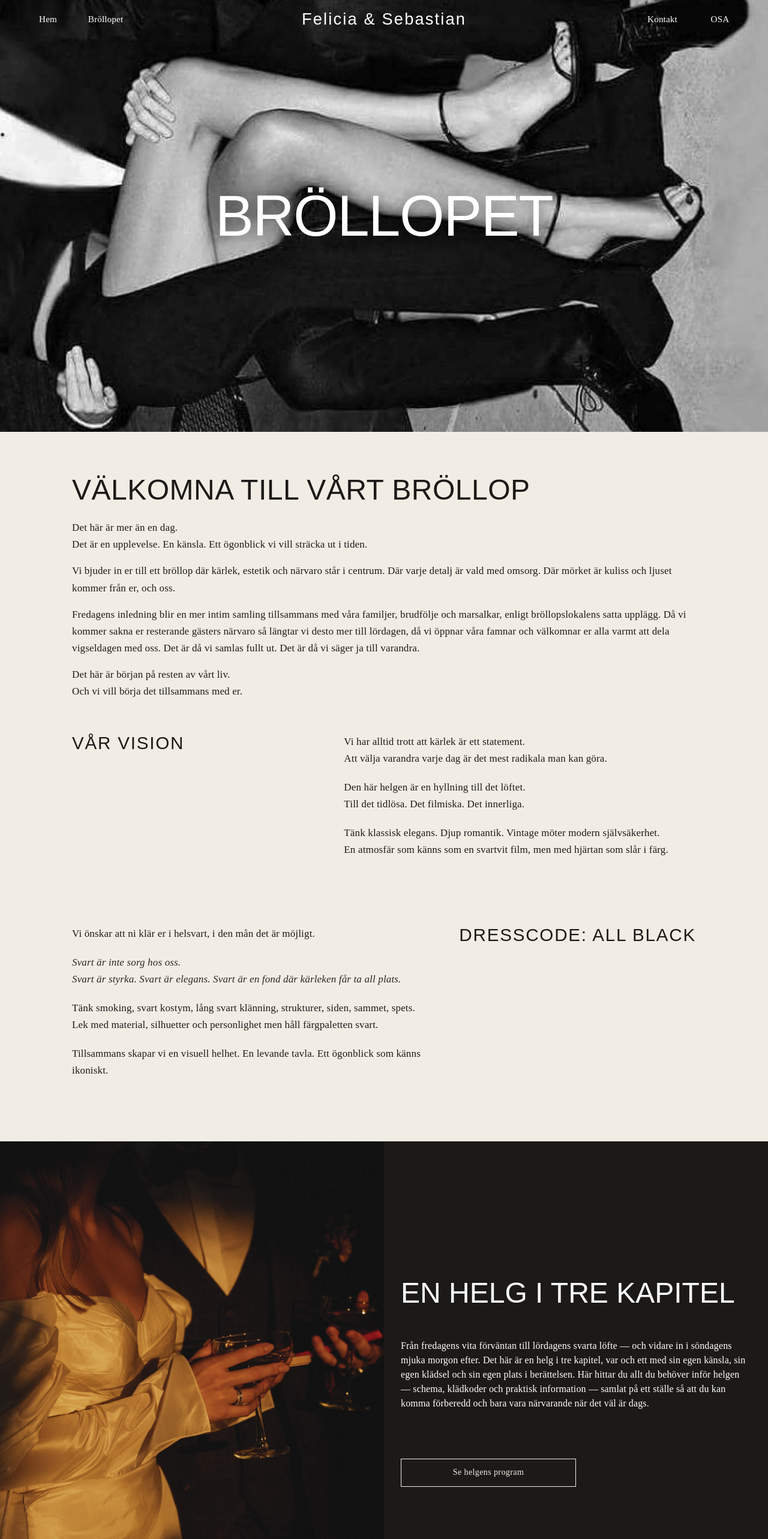
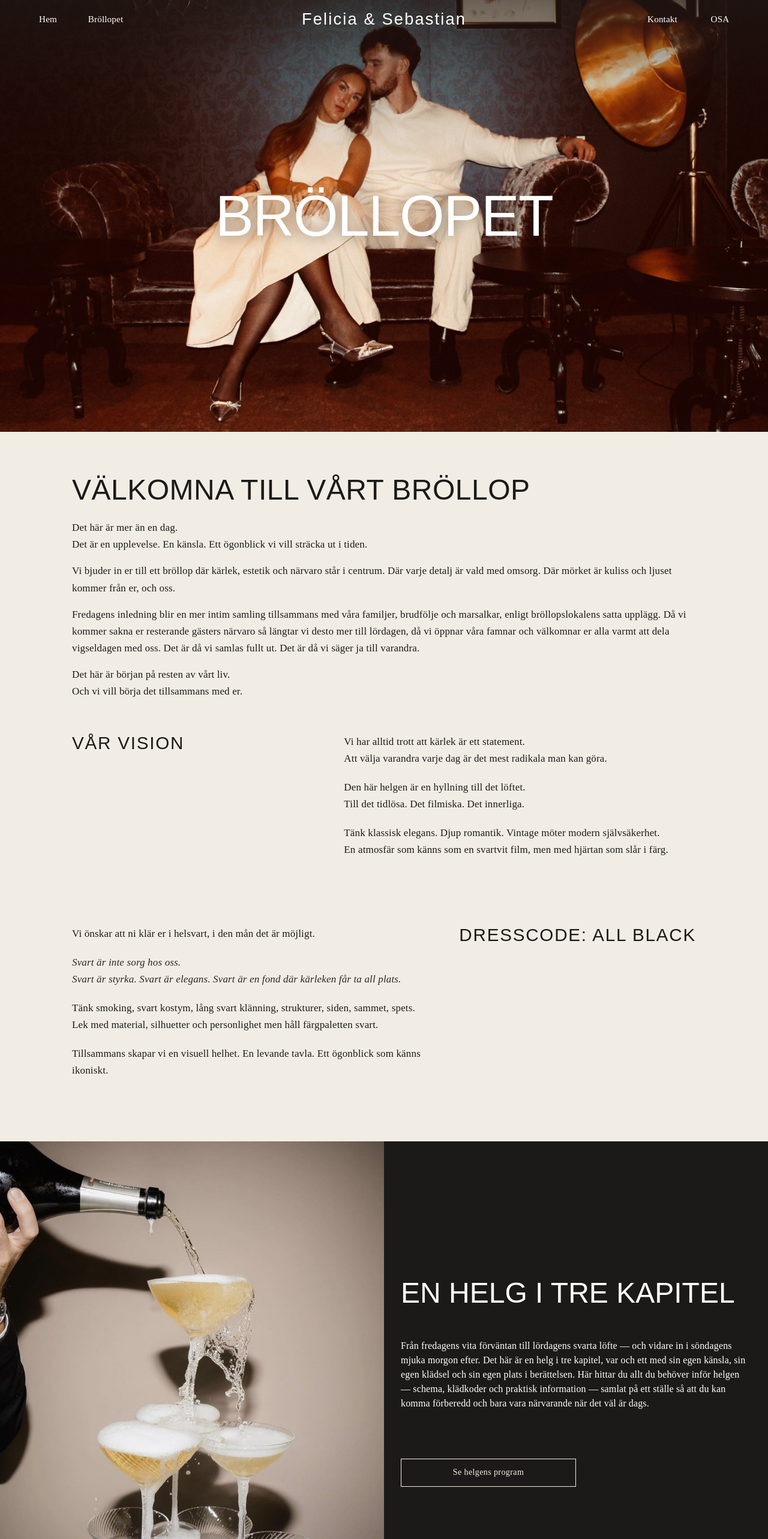
Before and after one commit to danibystrom/The-big-day, a Next.js app in the folder my-app/: page /brollopet in a window 1280 px wide. Shown: the top 2566 px of the page at 60% size. Built offline with nearby package versions, Linux system fonts and the light colour scheme; a web font is replaced by a local one; what @mui/material-nextjs would draw is missing.

Commit message:
Update Brollopet page background and images for enhanced visual appeal
* Change background image to a linear gradient overlay with a new photo.
* Update image sources in SplitSection components to use new images for better representation.

```diff
--- a/my-app/src/app/brollopet/page.tsx
+++ b/my-app/src/app/brollopet/page.tsx
@@ -132,7 +132,8 @@ export default function BrollopetPage() {
           flexDirection: "column",
           justifyContent: "center",
           alignItems: "center",
-          backgroundImage: "url(/osapage.jpeg)",
+          backgroundImage:
+            "linear-gradient(to bottom, rgba(28, 26, 24, 0.62) 0%, rgba(28, 26, 24, 0.18) 20%, transparent 42%), url(/Tezza-7683.jpg)",
           backgroundSize: "cover",
           backgroundPosition: "center",
           textAlign: "center",
@@ -178,7 +179,7 @@ export default function BrollopetPage() {
       <SplitSectionLeft
         title="EN HELG I TRE KAPITEL"
         text={SPLIT_TEXT}
-        imageSrc="/sectionimg.jpeg"
+        imageSrc="/bubbel-torn.jpeg"
         imageAlt="Bröllop"
         buttonText="Se helgens program"
         buttonHref="/brollopet/helgens-program"
@@ -188,7 +189,7 @@ export default function BrollopetPage() {
       <SplitSectionRight
         title="RESA, BOENDET OCH ALLT DÄREMELLAN"
         text={SPLIT_TEXT2}
-        imageSrc="/sectionimg.jpeg"
+        imageSrc="/Tezza-8542.jpg"
         imageAlt="Bröllop"
         buttonText="Läs mer om resa & boende"
         buttonHref="/brollopet/resa-ankomst"
```
Also changed, not shown: my-app/public/bubbel-torn.jpeg (added), my-app/public/bubbel.jpeg (added).
